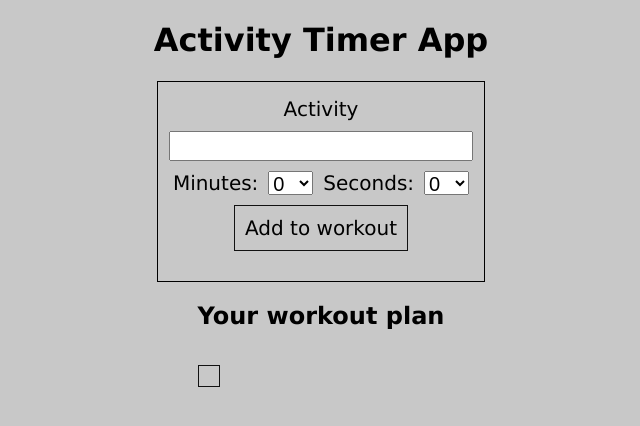
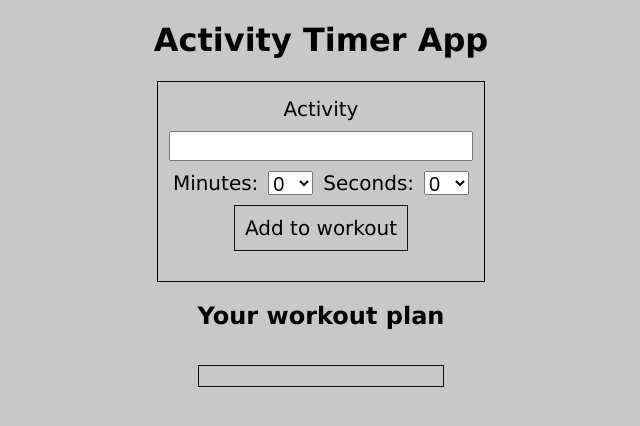
Before and after one commit to rozarioch/intervals-application, a React (Create React App) app: page / in a window 1280 px wide. Shown: the top 426 px of the page, without its empty margins (319-959 px from the left). Built offline with nearby package versions, Linux system fonts and the light colour scheme.

Commit message:
Fix button

```diff
--- a/src/components/ActivityList/ActivityList.jsx
+++ b/src/components/ActivityList/ActivityList.jsx
@@ -83,9 +83,7 @@ const ActivityList = ({ list, onAddItem }) => {
         <ActivityCard key={index} item={item} />
       ))}
 
-      <ButtonsWrapper>
-        <Button onClick={onStartWorkout}>Start workout</Button>
-      </ButtonsWrapper>
+      <Button onClick={onStartWorkout}>Start workout</Button>
     </ListWrapper>
   );
 };
```
